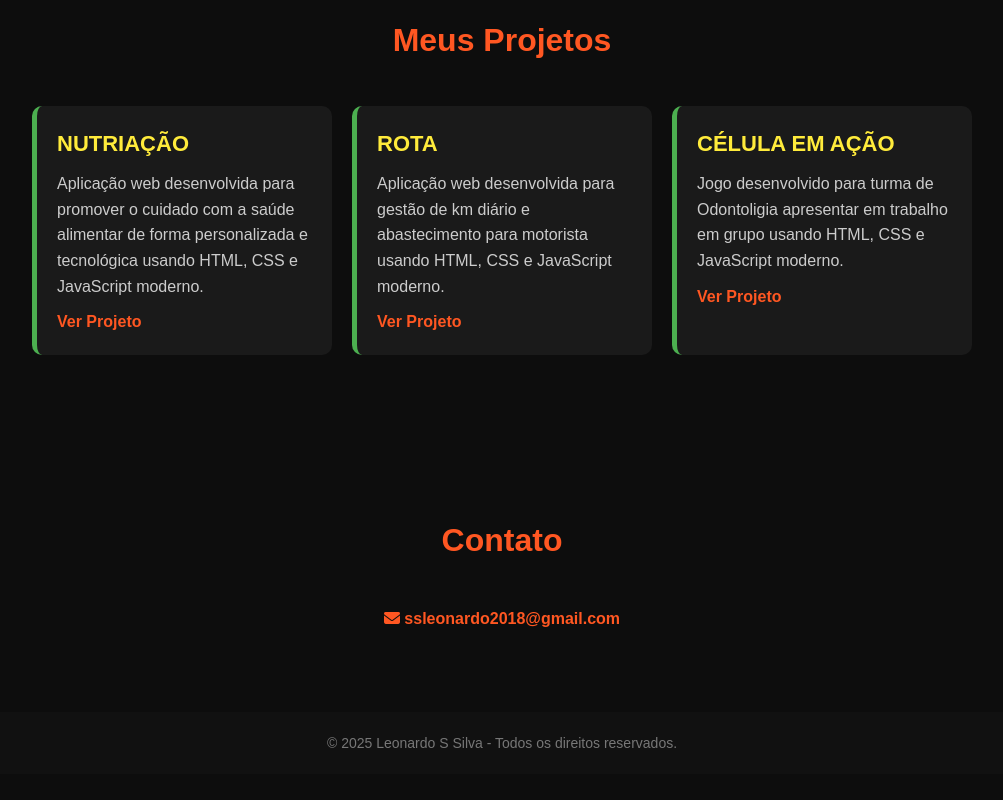
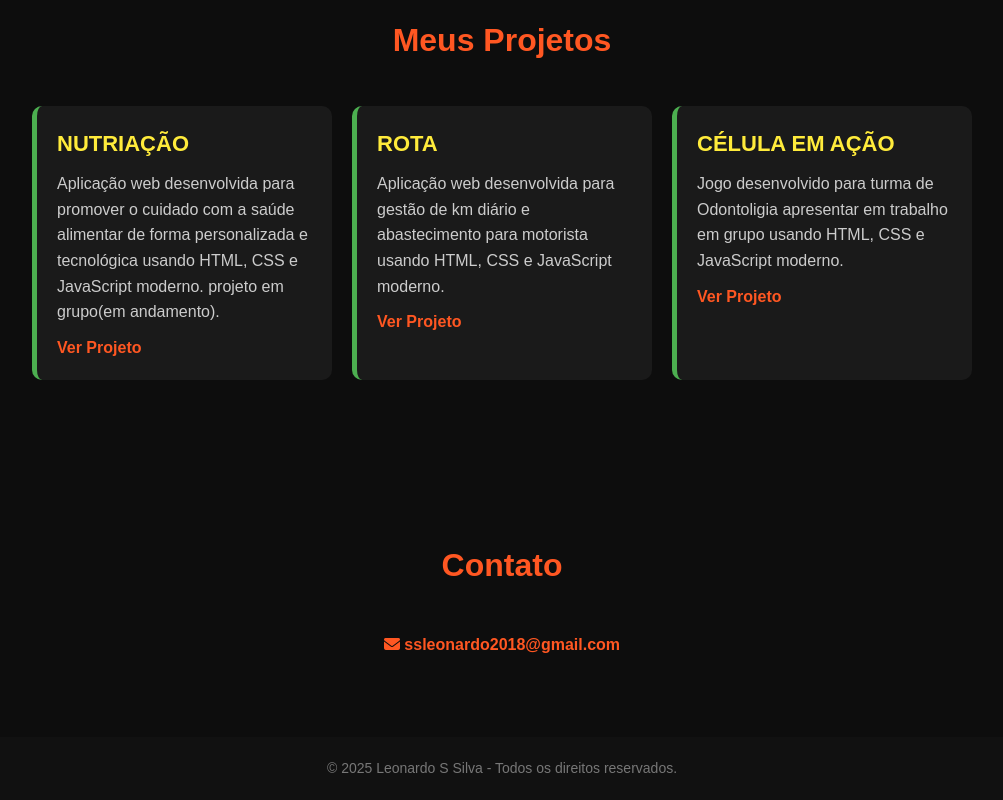
Before and after one commit to ssleonardo2018/portifolio, a plain HTML site: page index.html in a window 1280 px wide. Shown: the part 1797-2597 px from the top of the page, without its empty margins (138-1141 px from the left). Before the commit the page ends 2571 px from the top, so only its background shows below. Drawn offline with Linux system fonts and the light colour scheme.

Commit message:
Atualizar o index.html

```diff
--- a/index.html
+++ b/index.html
@@ -76,7 +76,8 @@
   <div class="projects">
     <div class="project">
       <h3>NUTRIAÇÃO</h3>
-      <p>Aplicação web desenvolvida para promover o cuidado com a saúde alimentar de forma personalizada e tecnológica usando HTML, CSS e JavaScript moderno.</p>
+      <p>Aplicação web desenvolvida para promover o cuidado com a saúde alimentar de forma personalizada e tecnológica usando HTML, CSS e JavaScript moderno.
+projeto em grupo(em andamento).</p>
       <a href="https://ssleonardo2018.github.io/nutriacao/" target="_blank">Ver Projeto</a>
     </div>
     <div class="project">
```
